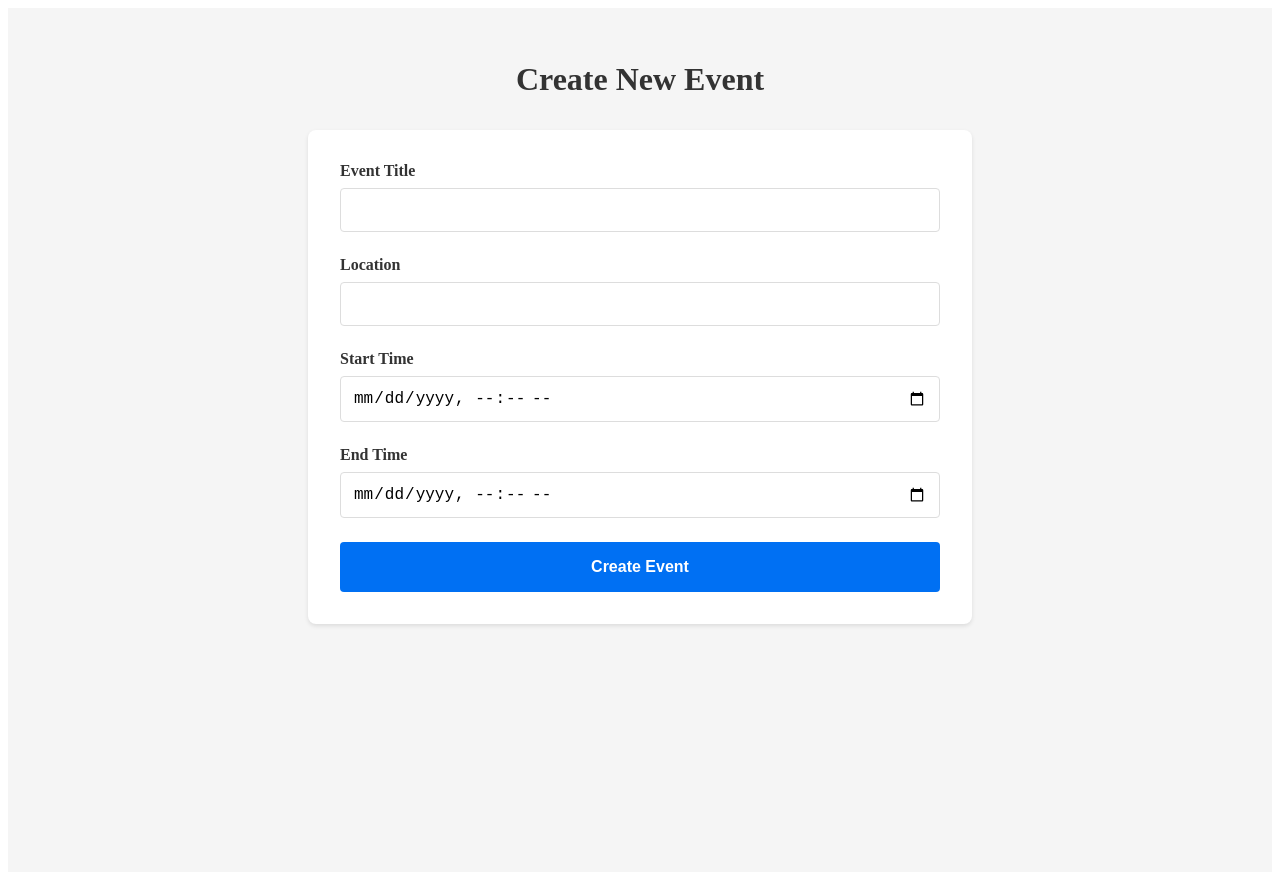
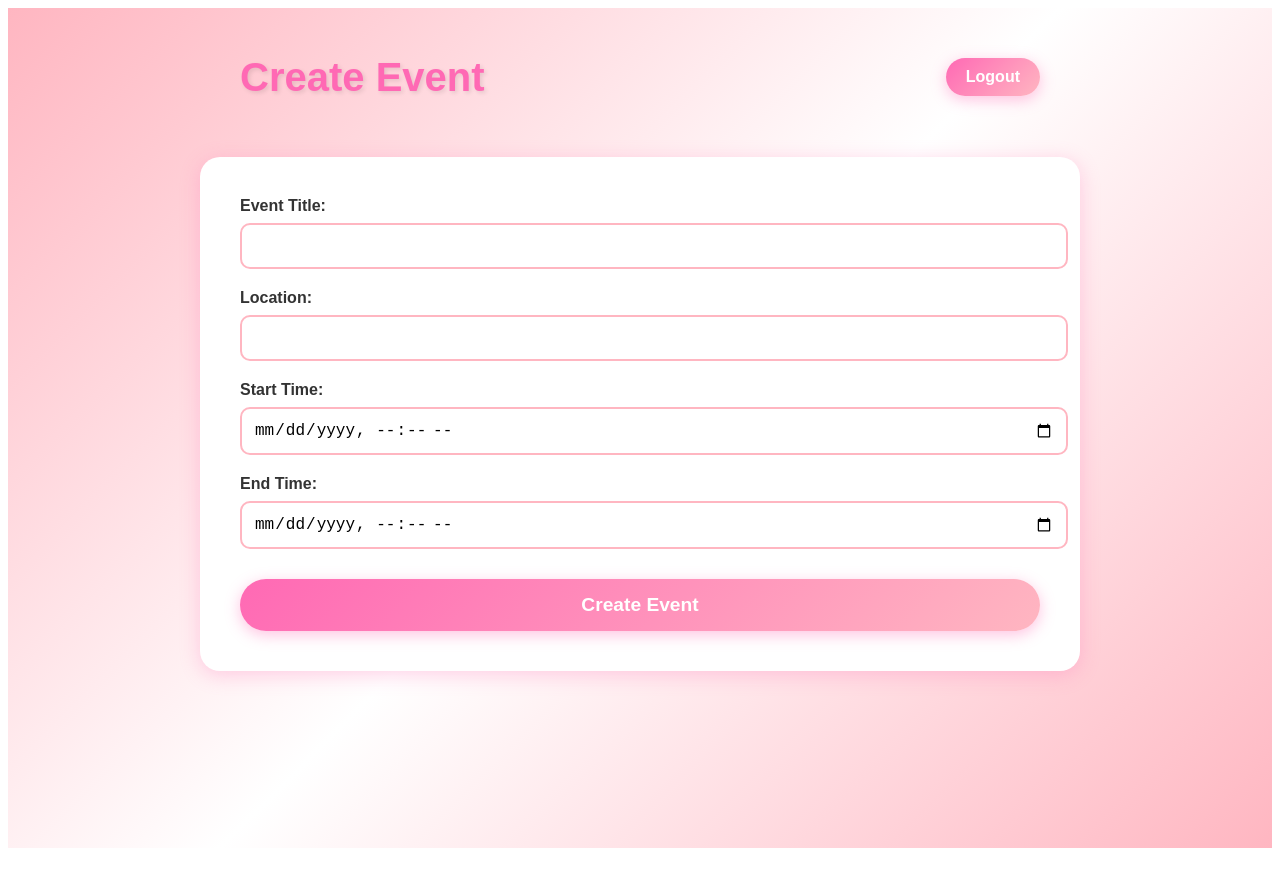
Before and after one commit to Khafeefa/breast-cancer-hope-initiative, a Next.js app: page /admin/event in a window 1280 px wide. After the commit the page ends 856 px from the top, so only its background shows below. Built offline with nearby package versions, Linux system fonts and the light colour scheme; no server answers; sample sign-in values are in the browser's storage.

Commit message:
Apply pink & white colorway to all pages

```diff
--- a/pages/admin/event.js
+++ b/pages/admin/event.js
@@ -35,88 +35,219 @@ export default function AdminEvent() {
             start_time: startTime,
             end_time: endTime,
           },
-        ]);
+        ])
+        .select();
 
       if (error) throw error;
 
       setMessage('Event created successfully!');
+      // Reset form
       setTitle('');
       setLocation('');
       setStartTime('');
       setEndTime('');
     } catch (error) {
-      setMessage('Error creating event: ' + error.message);
+      setMessage('Error: ' + error.message);
     } finally {
       setLoading(false);
     }
   };
 
+  const handleLogout = () => {
+    sessionStorage.removeItem('isAdmin');
+    router.push('/admin/login');
+  };
+
   return (
-    <div style={{ minHeight: '100vh', padding: '2rem', backgroundColor: '#f5f5f5' }}>
-      <h1 style={{ textAlign: 'center', marginBottom: '2rem', color: '#333' }}>Create New Event</h1>
-      <form onSubmit={handleSubmit} style={{ maxWidth: '600px', margin: '0 auto', backgroundColor: 'white', padding: '2rem', borderRadius: '8px', boxShadow: '0 2px 4px rgba(0,0,0,0.1)' }}>
-        <div style={{ marginBottom: '1.5rem' }}>
-          <label htmlFor="title" style={{ display: 'block', marginBottom: '0.5rem', fontWeight: 'bold', color: '#333' }}>Event Title</label>
+    <div style={{
+      minHeight: '100vh',
+      background: 'linear-gradient(135deg, #FFB6C1 0%, #FFF 50%, #FFB6C1 100%)',
+      display: 'flex',
+      flexDirection: 'column',
+      alignItems: 'center',
+      fontFamily: 'Arial, sans-serif',
+      padding: '20px'
+    }}>
+      <header style={{
+        width: '100%',
+        maxWidth: '800px',
+        display: 'flex',
+        justifyContent: 'space-between',
+        alignItems: 'center',
+        marginBottom: '30px'
+      }}>
+        <h1 style={{
+          color: '#FF69B4',
+          fontSize: '2.5rem',
+          textShadow: '2px 2px 4px rgba(0,0,0,0.1)'
+        }}>
+          Create Event
+        </h1>
+        <button
+          onClick={handleLogout}
+          style={{
+            background: 'linear-gradient(135deg, #FF69B4, #FFB6C1)',
+            color: 'white',
+            fontSize: '1rem',
+            padding: '10px 20px',
+            border: 'none',
+            borderRadius: '50px',
+            cursor: 'pointer',
+            boxShadow: '0 4px 15px rgba(255, 105, 180, 0.4)',
+            fontWeight: 'bold'
+          }}
+        >
+          Logout
+        </button>
+      </header>
+
+      <main style={{
+        backgroundColor: 'white',
+        padding: '40px',
+        borderRadius: '20px',
+        boxShadow: '0 4px 20px rgba(255, 105, 180, 0.3)',
+        maxWidth: '800px',
+        width: '100%'
+      }}>
+        <form onSubmit={handleSubmit} style={{ display: 'flex', flexDirection: 'column', gap: '20px' }}>
+          <div>
+            <label htmlFor="title" style={{
+              display: 'block',
+              marginBottom: '8px',
+              color: '#333',
+              fontWeight: 'bold'
+            }}>
+              Event Title:
+            </label>
             <input
               type="text"
               id="title"
               value={title}
               onChange={(e) => setTitle(e.target.value)}
+              style={{
+                width: '100%',
+                padding: '12px',
+                fontSize: '1rem',
+                border: '2px solid #FFB6C1',
+                borderRadius: '10px',
+                outline: 'none'
+              }}
               required
-            style={{ width: '100%', padding: '0.75rem', fontSize: '1rem', border: '1px solid #ddd', borderRadius: '4px', boxSizing: 'border-box' }}
             />
           </div>
 
-        <div style={{ marginBottom: '1.5rem' }}>
-          <label htmlFor="location" style={{ display: 'block', marginBottom: '0.5rem', fontWeight: 'bold', color: '#333' }}>Location</label>
+          <div>
+            <label htmlFor="location" style={{
+              display: 'block',
+              marginBottom: '8px',
+              color: '#333',
+              fontWeight: 'bold'
+            }}>
+              Location:
+            </label>
             <input
               type="text"
               id="location"
               value={location}
               onChange={(e) => setLocation(e.target.value)}
+              style={{
+                width: '100%',
+                padding: '12px',
+                fontSize: '1rem',
+                border: '2px solid #FFB6C1',
+                borderRadius: '10px',
+                outline: 'none'
+              }}
               required
-            style={{ width: '100%', padding: '0.75rem', fontSize: '1rem', border: '1px solid #ddd', borderRadius: '4px', boxSizing: 'border-box' }}
             />
           </div>
 
-        <div style={{ marginBottom: '1.5rem' }}>
-          <label htmlFor="startTime" style={{ display: 'block', marginBottom: '0.5rem', fontWeight: 'bold', color: '#333' }}>Start Time</label>
+          <div>
+            <label htmlFor="startTime" style={{
+              display: 'block',
+              marginBottom: '8px',
+              color: '#333',
+              fontWeight: 'bold'
+            }}>
+              Start Time:
+            </label>
             <input
               type="datetime-local"
               id="startTime"
               value={startTime}
               onChange={(e) => setStartTime(e.target.value)}
+              style={{
+                width: '100%',
+                padding: '12px',
+                fontSize: '1rem',
+                border: '2px solid #FFB6C1',
+                borderRadius: '10px',
+                outline: 'none'
+              }}
               required
-            style={{ width: '100%', padding: '0.75rem', fontSize: '1rem', border: '1px solid #ddd', borderRadius: '4px', boxSizing: 'border-box' }}
             />
           </div>
 
-        <div style={{ marginBottom: '1.5rem' }}>
-          <label htmlFor="endTime" style={{ display: 'block', marginBottom: '0.5rem', fontWeight: 'bold', color: '#333' }}>End Time</label>
+          <div>
+            <label htmlFor="endTime" style={{
+              display: 'block',
+              marginBottom: '8px',
+              color: '#333',
+              fontWeight: 'bold'
+            }}>
+              End Time:
+            </label>
             <input
               type="datetime-local"
               id="endTime"
               value={endTime}
               onChange={(e) => setEndTime(e.target.value)}
+              style={{
+                width: '100%',
+                padding: '12px',
+                fontSize: '1rem',
+                border: '2px solid #FFB6C1',
+                borderRadius: '10px',
+                outline: 'none'
+              }}
               required
-            style={{ width: '100%', padding: '0.75rem', fontSize: '1rem', border: '1px solid #ddd', borderRadius: '4px', boxSizing: 'border-box' }}
             />
           </div>
 
           <button
             type="submit"
             disabled={loading}
-          style={{ width: '100%', padding: '1rem', fontSize: '1rem', backgroundColor: loading ? '#ccc' : '#0070f3', color: 'white', border: 'none', borderRadius: '4px', cursor: loading ? 'not-allowed' : 'pointer', fontWeight: 'bold' }}
+            style={{
+              background: loading ? '#ccc' : 'linear-gradient(135deg, #FF69B4, #FFB6C1)',
+              color: 'white',
+              fontSize: '1.2rem',
+              padding: '15px',
+              border: 'none',
+              borderRadius: '50px',
+              cursor: loading ? 'not-allowed' : 'pointer',
+              marginTop: '10px',
+              boxShadow: '0 4px 15px rgba(255, 105, 180, 0.4)',
+              fontWeight: 'bold'
+            }}
           >
             {loading ? 'Creating...' : 'Create Event'}
           </button>
+        </form>
 
         {message && (
-          <div style={{ marginTop: '1rem', padding: '1rem', borderRadius: '4px', backgroundColor: message.includes('Error') ? '#fee' : '#efe', color: message.includes('Error') ? '#c33' : '#3c3', fontWeight: 'bold', textAlign: 'center' }}>
+          <p style={{
+            marginTop: '20px',
+            padding: '15px',
+            backgroundColor: message.includes('Error') ? '#FFE6E6' : '#E6FFE6',
+            color: message.includes('Error') ? '#FF1493' : '#008000',
+            borderRadius: '10px',
+            fontWeight: 'bold',
+            textAlign: 'center'
+          }}>
             {message}
-          </div>
+          </p>
         )}
-      </form>
+      </main>
     </div>
   );
 }
```
Lines whose indentation alone changed are shown as unchanged.
